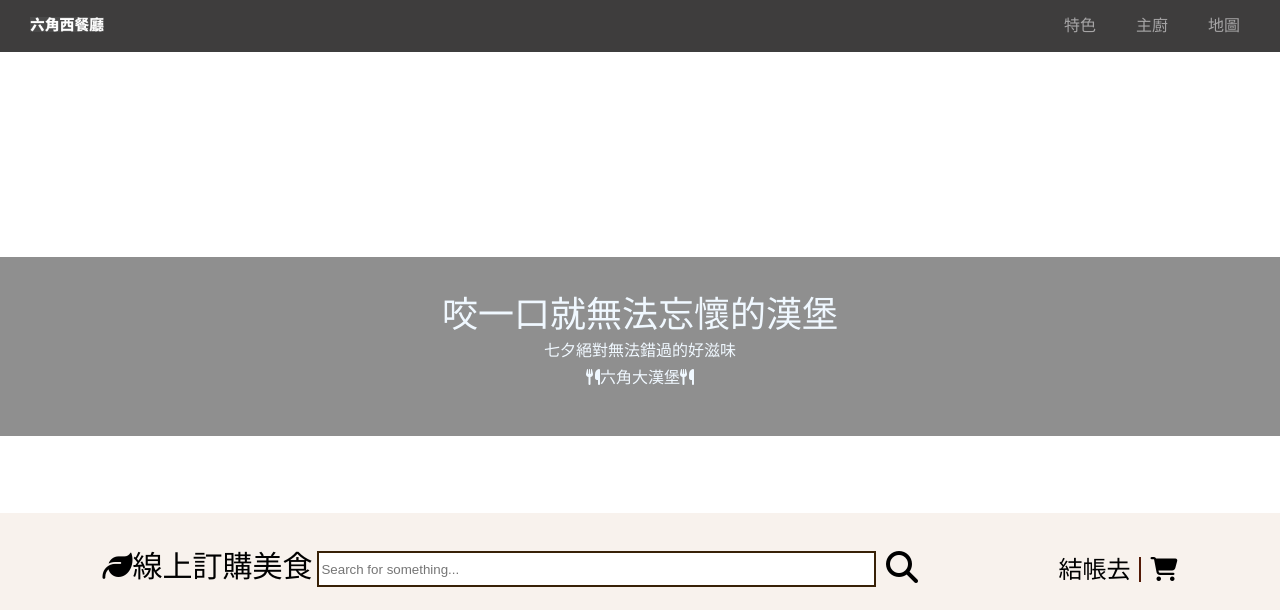
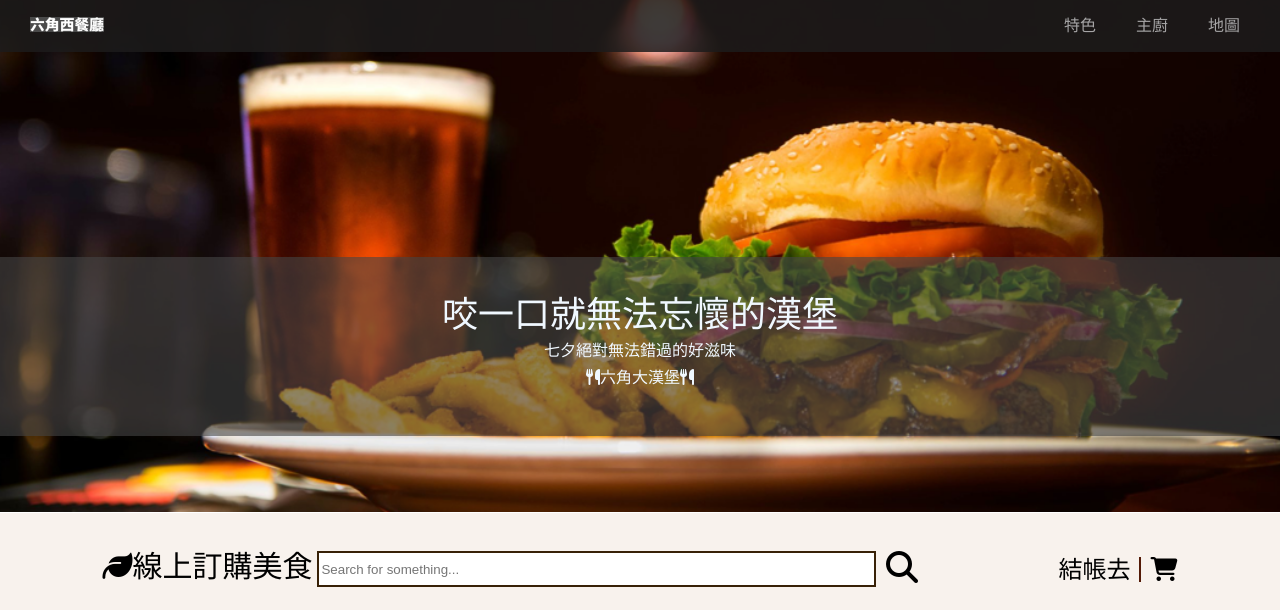
Before and after one commit to ChengXuPanPanPan/Hexagon-hw2-CartDesktop.github.io, a plain HTML site: page index.html in a window 1280 px wide. Shown: the top 610 px of the page. Drawn offline with Linux system fonts and the light colour scheme; grey boxes are pictures that could not be loaded.

Commit message:
Update HW2_CartDesktop.css

```diff
--- a/HW2_CartDesktop.css
+++ b/HW2_CartDesktop.css
@@ -143,7 +143,7 @@ header {
     max-width: 100%;
     --mxWidth: 100vw;
     height: calc(var(--mxWidth)/2.497);
-    background-image: url(../HW2_CartDesktop/photo/header_desktop.png);
+    background-image: url(../photo/header_desktop.png);
     background-size: contain;
     background-repeat: no-repeat;
     position: relative;
```
